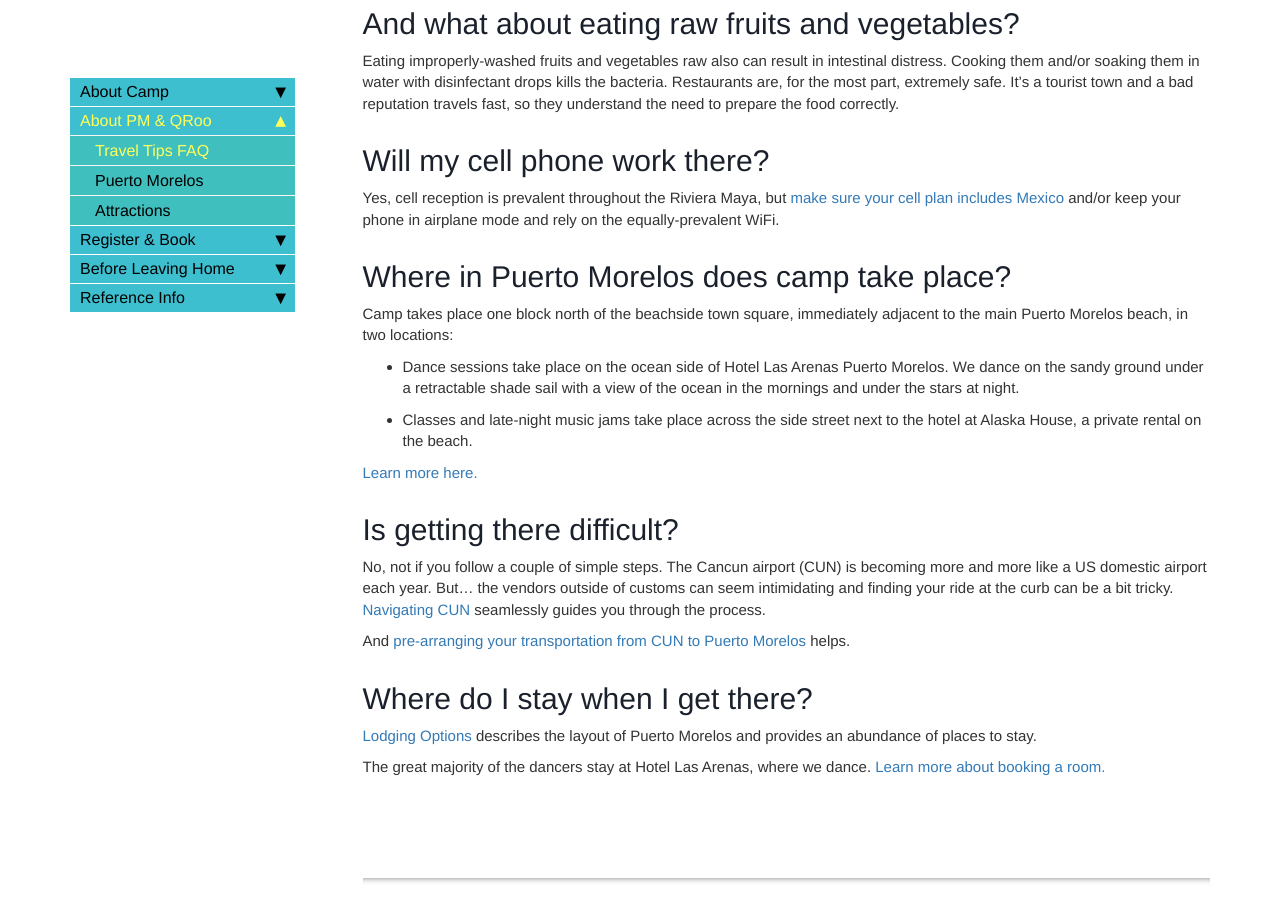
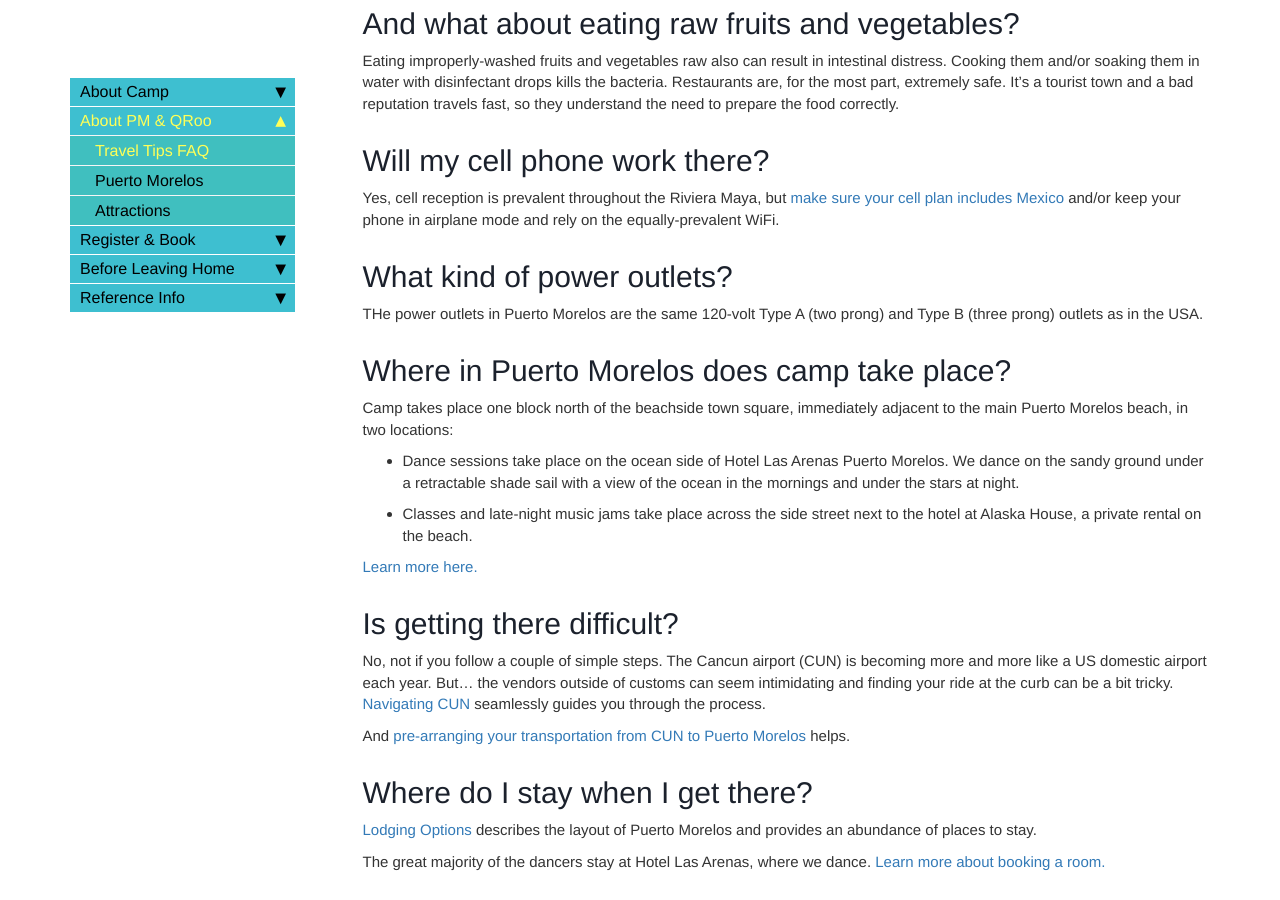
Before and after one commit to davewalker60/pmdup, a Jekyll site: the page built from pages/travel-tips-faq.md, in a window 1280 px wide and 900 px high, scrolled down 792 px. Built offline with Jekyll 4.4.1, drawn with Linux system fonts in a browser that asks for light colours; comment, search, counter and statistics services are not loaded.

Commit message:
power outlets

```diff
--- a/pages/travel-tips-faq.md
+++ b/pages/travel-tips-faq.md
@@ -37,6 +37,10 @@ Eating improperly-washed fruits and vegetables raw also can result in intestinal
 
 Yes, cell reception is prevalent throughout the Riviera Maya, but [make sure your cell plan includes Mexico](./cell-phones.md) and/or keep your phone in airplane mode and rely on the equally-prevalent WiFi.
 
+# What kind of power outlets?
+
+THe power outlets in Puerto Morelos are the same 120-volt Type A (two prong) and Type B (three prong) outlets as in the USA.
+
 # Where in Puerto Morelos does camp take place?
 
 {% include_relative snippets/venue-snippet.md %}
```
Also changed, not shown: pages/from-cun-to-pm.md (+1 -1 lines).
